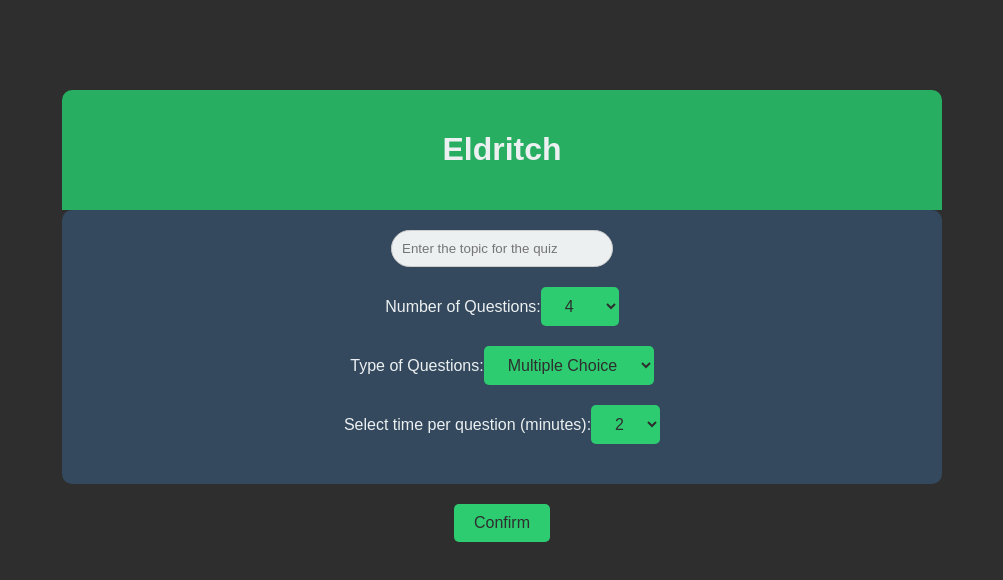
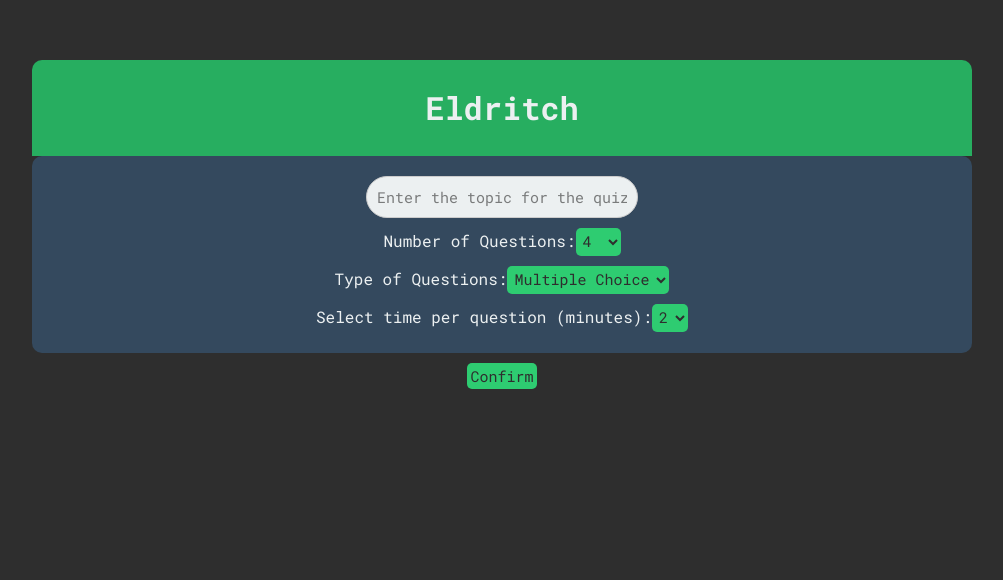
Before and after one commit to redhatgamer/eldritch-AI, a React (Create React App) app in the folder eldritch/: page / in a window 1280 px wide. Shown: the part 110-690 px from the top of the page, without its empty margins (138-1141 px from the left). Built offline with nearby package versions, Linux system fonts and the light colour scheme.

Commit message:
Final look with grid, font and more styling :)

```diff
--- a/eldritch/src/App.css
+++ b/eldritch/src/App.css
@@ -1,96 +1,47 @@
 /* General styling */
+@import url('https://fonts.googleapis.com/css2?family=Roboto+Mono:wght@400;700&display=swap');
+
 body {
-  font-family: 'Arial', sans-serif;
-  background-color: #2E2E2E; /* Dark background */
-  color: #ECF0F1; /* Light text */
-  margin: 0;
-  padding: 0;
-  /* display: flex; */
+  font-family: 'Roboto Mono', monospace;
+  background-color: #2E2E2E;
+  color: #ECF0F1;
   justify-content: center;
   align-items: center;
   height: 100vh;
 }
 
-.App {
+.App { /*where everything is */
   text-align: center;
-  margin: 100px;
-  padding: 100px;
+  margin: 85px;
+  padding: 85px;
   box-sizing: border-box;
 }
 
 .App-container {
   width: 80%;
-  max-width: 80px;
-  display:flex;
+  max-width: 50px;
+  display: flex;
 }
 
-.App-header {
-  background-color: #27AE60; /* Green header */
-  padding: 20px;
-  color: #ECF0F1; /* Light text */
+.App-header { /*eldritch box */
+  background-color: #27AE60;
+  padding: 5px;
+  color: #ECF0F1;
   border-radius: 10px 10px 0 0;
   align-items: center;
   justify-content: center;
 }
 
-.container {
-  padding: 20px;
-  background-color: #34495E; /* Dark card */
+.container { /*after quiz starts, the box where question + ansers are*/
+  padding: 25px;
+  background-color: #34495E;
   border-radius: 0 0 10px 10px;
   box-shadow: 0 0 10px rgba(0, 0, 0, 0.2);
 }
 
-.timer {
-  font-size: 20px;
-  padding: 10px;
-  border: 2px solid #2ECC71; /* Light green border */
-  border-radius: 5px;
-  margin: 10px 0;
-}
-
-.timer.warning {
-  color: red;
-  animation: blink 1s infinite;
-}
-
-@keyframes blink {
-  0% { opacity: 1; }
-  50% { opacity: 0; }
-  100% { opacity: 1; }
-}
-
-.question {
-  background-color: #2ECC71; /* Light green background */
-  color: #2E2E2E; /* Dark text */
-  padding: 20px;
-  border-radius: 10px;
-  margin-bottom: 20px;
-  flex-grow: 10;
-  display: flex;
-  align-items: center;
-  justify-content: center;
-  text-align: center;
-}
-
-.option {
-  display: block;
-  margin: 10px;
-  padding: 10px;
-  background-color: #27AE60; /* Green background */
-  color: #ECF0F1; /* Light text */
-  border: none;
-  border-radius: 5px;
-  cursor: pointer;
-  width: 80%;
-}
-
-.option:hover {
-  background-color: #229954; /* Darker green on hover */
-}
-
 .score {
-  background-color: #2ECC71; /* Light green background */
-  padding: 20px;
+  background-color: #2ECC71;
+  padding: 8px;
   border-radius: 10px;
 }
 
@@ -106,7 +57,7 @@ body {
   z-index: 1000;
 }
 
-.dropdown-container-wrapper {
+.dropdown-container-wrapper { /*on the eldritch page, the box that has all the dropdowns*/
   background-color: #34495E;
   padding: 20px;
   border-radius: 10px;
@@ -119,85 +70,113 @@ body {
   display: flex;
   flex-direction: column;
   align-items: flex-start;
-  margin-bottom: 20px;
+  margin-bottom: 1px;
   align-items: center;
   justify-content: center;
   text-align: center;
 }
 
-.dropdown-container div {
-  margin: 0 10px 0;
-}
-
-select, button {
-  margin-top: 20px;
-  padding: 10px 20px;
-  font-size: 16px;
+select, button { /*drop-down styling */
+  margin-top: 10px;
+  padding: 3px 3px;
+  font-size: 15px;
+  font-family: 'Roboto Mono', monospace;
   border: none;
   border-radius: 5px;
 }
 
-select {
-  background-color: #2ECC71; /* Light green background */
-  color: #2E2E2E; /* Dark text */
+select { /*inside drop-down*/
+  background-color: #2ECC71;
+  color: #2E2E2E;
 }
 
-button {
-  background-color: #2ECC71; /* Light green background */
-  color: #2E2E2E; /* Dark text */
+button { /*next button */
+  background-color: #2ECC71;
+  color: #2E2E2E;
   cursor: pointer;
 }
 
 button:hover {
-  background-color: #27AE60; /* Darker green on hover */
+  background-color: #27AE60;
 }
 
-input {
+input { /*Enter topic bubble */
   border-radius: 50px;
   padding: 10px;
   border: 1px solid #ccc;
-  width: 200px;
+  width: 250px;
   background-color: #ECF0F1;
-  align-items: center;
+  text-align: center;
+  color: #2E2E2E;
+  font-size: 15px;
+  font-family: 'Roboto Mono', monospace;
 }
 
-/* Custom checkbox styling */
-input[type="radio"] {
-  display: none; /* Hide the default radio button */
+input::placeholder {
+  color: #2E2E2E;
+  opacity: 0.6;
 }
 
-input[type="radio"] + label {
-  display: inline-block;
-  width: 25px;
-  height: 25px;
-  border: 2px solid #ccc;
-  border-radius: 50%;
-  background-color: #ECF0F1;
-  position: relative;
-  cursor: pointer;
-  vertical-align: middle; /* Align with text */
-  margin-right: 10px; /* Space between checkbox and text */
+/* Timer styling */
+.timer {
+  font-size: 20px;
+  margin: 10px 0;
 }
 
-input[type="radio"]:checked + label {
-  border-color: #27AE60;
+.timer.warning {
+  color: red;
+  animation: blink 1s infinite;
 }
 
-input[type="radio"]:checked + label::before {
-  content: '';
-  width: 15px;
-  height: 15px;
-  background-color: #27AE60;
-  border-radius: 50%;
-  position: absolute;
-  top: 50%;
-  left: 50%;
-  transform: translate(-50%, -50%);
+@keyframes blink {
+  0% { opacity: 1; }
+  50% { opacity: 0; }
+  100% { opacity: 1; }
 }
 
-.option-container {
-  display: flex;
-  align-items: center;
-  justify-content: center; /* Center horizontally */
-  margin-bottom: 10px; /* Space between options */
+/* Question and options styling */
+.question-container {
+  text-align: center;
+  margin: 20px 0;
 }
+
+.options-container { /*answer boxes*/
+  display: grid;
+  grid-template-columns: repeat(2, 1fr);
+  gap: 8px;
+  justify-content: center;
+  max-width: 800px;
+  margin: 0 auto;
+}
+
+.option-box { /*inside box styling*/
+  border: 2px solid #ccc;
+  border-radius: 8px;
+  padding: 15px;
+  cursor: pointer;
+  transition: background-color 0.3s, border-color 0.3s;
+  text-align: center;
+  font-size: 17px;
+}
+
+.option-box:hover {
+  background-color: #27AE60;
+  border-color: #bbb;
+}
+
+.option-box.selected {
+  background-color: #4CAF50;
+  color: white;
+  border-color: #4CAF50;
+}
+
+@media (max-width: 400px) {
+  .options-container {
+    grid-template-columns: 2fr;
+  }
+
+  .option-box {
+    width: 80%;
+    margin-bottom: 10px;
+  }
+}
--- a/eldritch/src/Question.js
+++ b/eldritch/src/Question.js
@@ -1,23 +1,21 @@
 import React from 'react';
+import './App.css';
 
 function Question({ question, options, selectedOption, onOptionSelect }) {
     return (
-        <div>
+        <div className="question-container">
             <h2>{question}</h2>
-            {options.map((option, index) => (
-                <div key={index} className="option-container">
-                    <input
-                        type="radio"
-                        id={`option-${index}`}
-                        name="quiz"
-                        value={option}
-                        checked={selectedOption === option}
-                        onChange={() => onOptionSelect(option)}
-                    />
-                    <label htmlFor={`option-${index}`}></label>
-                    <span>{option}</span>
-                </div>
-            ))}
+            <div className="options-container">
+                {options.map((option, index) => (
+                    <div
+                        key={index}
+                        className={`option-box ${selectedOption === option ? 'selected' : ''}`}
+                        onClick={() => onOptionSelect(option)}
+                    >
+                        {option}
+                    </div>
+                ))}
+            </div>
         </div>
     );
 }
```
